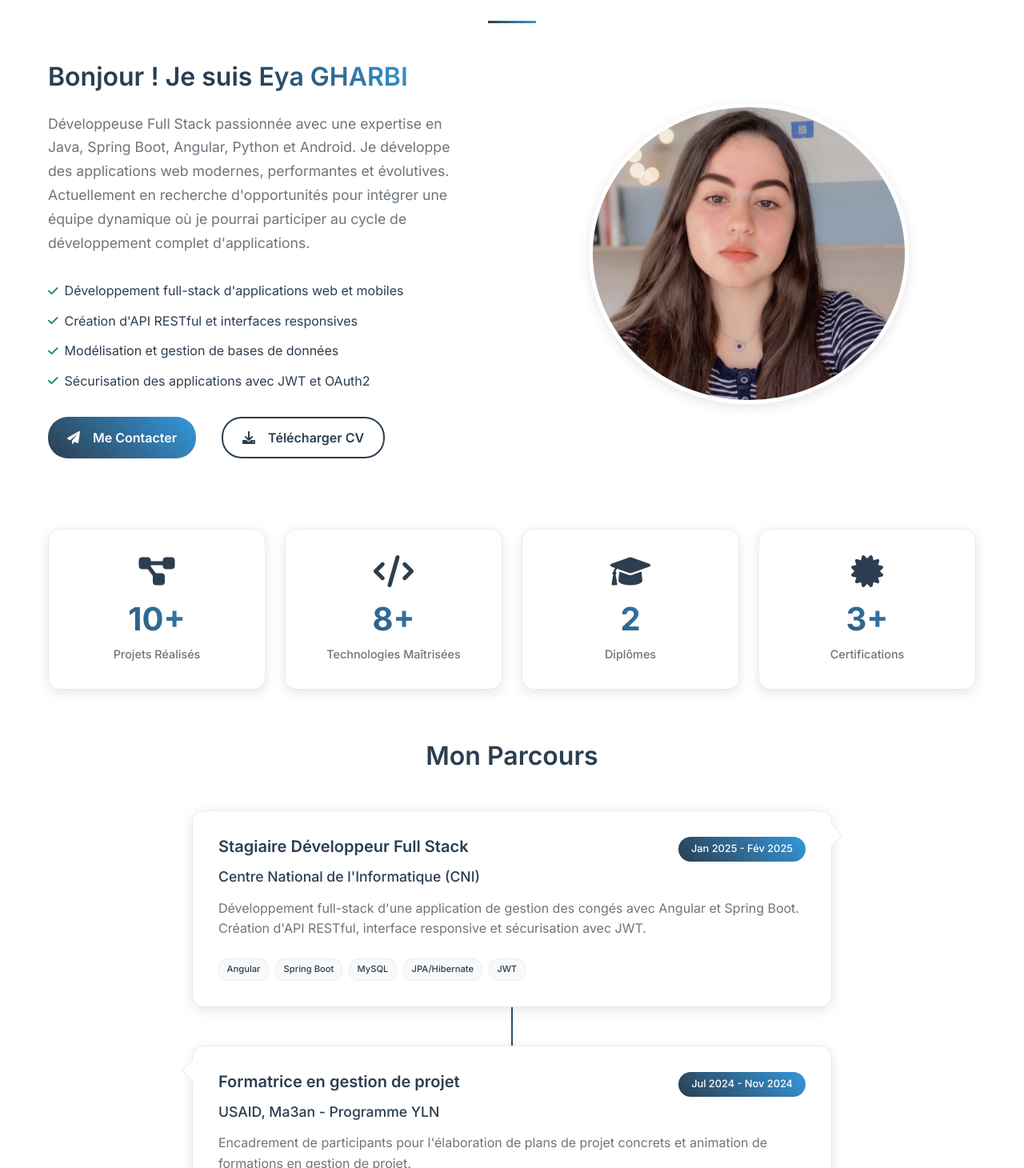
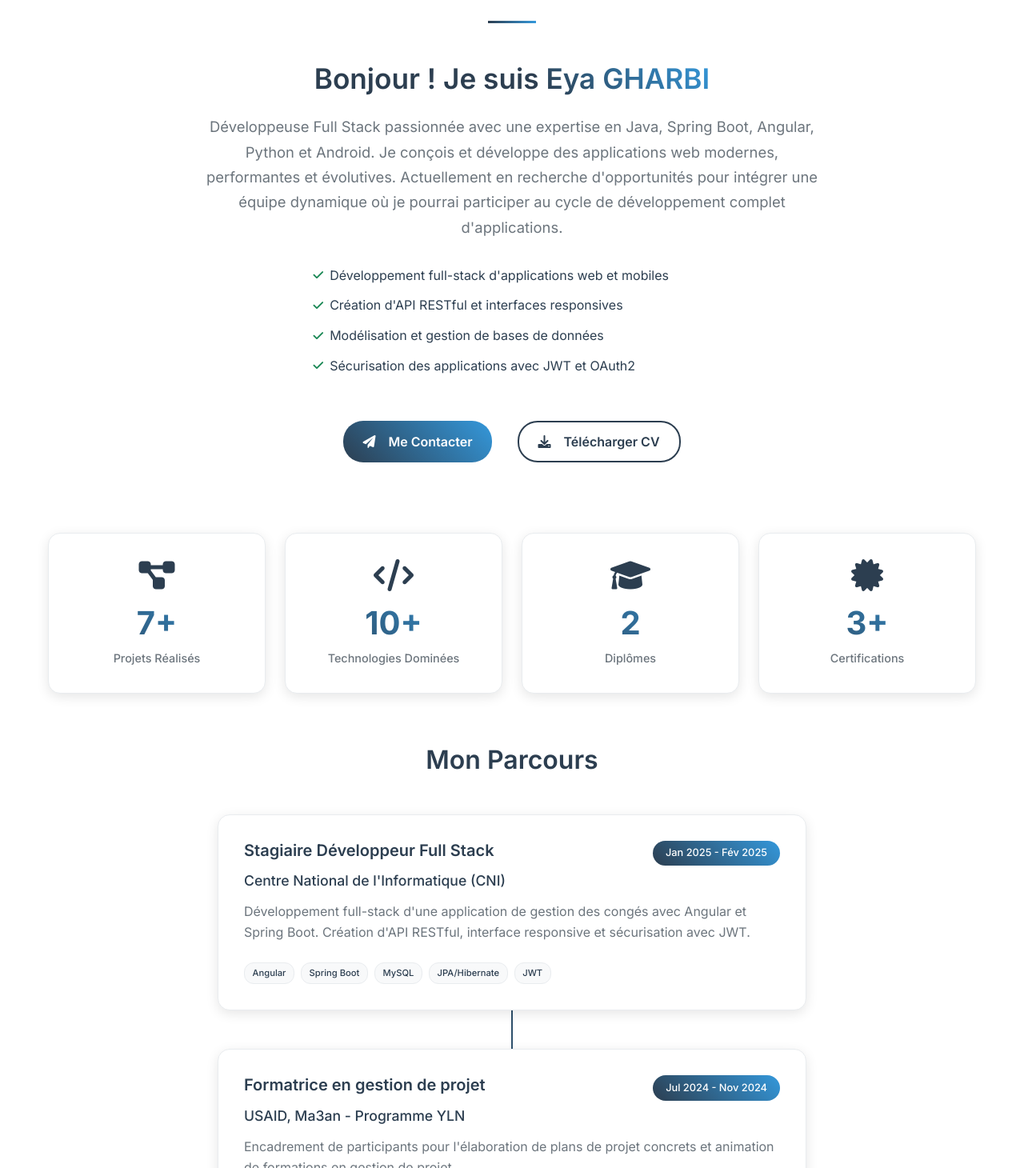
Before and after one commit to Eya480/eya.gharbi.github.io, an Angular app: page /about in a window 1280 px wide. Shown: the part 250-1710 px from the top of the page at 80% size. Built offline with nearby package versions, Linux system fonts and the light colour scheme.

Commit message:
4d commit

```diff
--- a/angular.json
+++ b/angular.json
@@ -17,10 +17,10 @@
         "build": {
           "builder": "@angular/build:application",
           "options": {
+            "index": "src/index.html",
+            "outputPath": "dist/mon-portfolio",
             "browser": "src/main.ts",
-            "polyfills": [
-              "zone.js"
-            ],
+            "polyfills": ["zone.js"],
             "tsConfig": "tsconfig.app.json",
             "inlineStyleLanguage": "scss",
             "assets": [
@@ -30,9 +30,7 @@
               }
             ],
             "extractLicenses": false,
-            "styles": [
-              "src/styles.scss"
-            ]
+            "styles": ["src/styles.scss"]
           },
           "configurations": {
             "production": {
@@ -77,10 +75,7 @@
         "test": {
           "builder": "@angular/build:karma",
           "options": {
-            "polyfills": [
-              "zone.js",
-              "zone.js/testing"
-            ],
+            "polyfills": ["zone.js", "zone.js/testing"],
             "tsConfig": "tsconfig.spec.json",
             "inlineStyleLanguage": "scss",
             "assets": [
@@ -89,12 +84,8 @@
                 "input": "public"
               }
             ],
-            "styles": [
-              "src/styles.scss"
-            ]
-            ,"scripts": [
-              "node_modules/bootstrap/dist/js/bootstrap.bundle.min.js"
-            ]
+            "styles": ["src/styles.scss"],
+            "scripts": ["node_modules/bootstrap/dist/js/bootstrap.bundle.min.js"]
           }
         }
       }
--- a/src/app/components/about/about.html
+++ b/src/app/components/about/about.html
@@ -7,19 +7,20 @@
       <div class="section-divider"></div>
     </header>
 
-    <!-- Contenu principal -->
-    <div class="row align-items-center mb-5">
-      <!-- Colonne texte -->
-      <div class="col-lg-6">
-        <article class="about-content">
+    <!-- Contenu principal - Centré sans photo -->
+    <div class="row justify-content-center mb-5">
+      <div class="col-lg-10 col-xl-8">
+        <article class="about-content text-center">
           <h3 class="about-greeting">Bonjour ! Je suis <span class="text-primary">Eya GHARBI</span></h3>
           <p class="about-description">
             Développeuse Full Stack passionnée avec une expertise en Java, Spring Boot, Angular, Python et Android.
-            Je développe des applications web modernes, performantes et évolutives. Actuellement en recherche d'opportunités
+            Je conçois et développe des applications web modernes, performantes et évolutives. Actuellement en recherche d'opportunités
             pour intégrer une équipe dynamique où je pourrai participer au cycle de développement complet d'applications.
           </p>
 
           <!-- Points forts -->
+          <div class="row justify-content-center mt-4">
+            <div class="col-lg-8">
               <ul class="about-highlights list-unstyled">
                 <li class="highlight-item">
                   <i class="fas fa-check text-success me-2" aria-hidden="true"></i>
@@ -38,6 +39,8 @@
                   <span>Sécurisation des applications avec JWT et OAuth2</span>
                 </li>
               </ul>
+            </div>
+          </div>
 
           <!-- Actions -->
           <div class="about-actions mt-4">
@@ -52,25 +55,12 @@
           </div>
         </article>
       </div>
-
-      <!-- Colonne image -->
-      <div class="col-lg-6">
-        <figure class="about-image text-center">
-          <img
-            src="assets/profile.png"
-            alt="Eya EL GHARBI - Développeuse Full Stack"
-            class="img-fluid rounded-circle profile-image"
-            width="400"
-            height="400"
-            loading="lazy">
-        </figure>
-      </div>
     </div>
 
     <!-- Statistiques -->
     <section class="stats-section mb-5" aria-labelledby="stats-heading">
       <h3 id="stats-heading" class="sr-only">Mes statistiques</h3>
-      <div class="row g-4">
+      <div class="row g-4 justify-content-center">
         @for (stat of stats; track stat.label) {
           <div class="col-xl-3 col-md-6">
             <article class="stat-card text-center">
--- a/src/app/components/about/about.scss
+++ b/src/app/components/about/about.scss
@@ -8,25 +8,6 @@ $dark-color: #2c3e50;
 $text-muted: #6c757d;
 $success-color: #27ae60;
 $border-color: #e9ecef;
-
-// Mixins
-@mixin flex-center {
-  display: flex;
-  align-items: center;
-  justify-content: center;
-}
-
-@mixin card-shadow {
-  box-shadow: 0 4px 15px rgba(0, 0, 0, 0.1);
-  transition: all 0.3s ease;
-}
-
-@mixin hover-lift {
-  &:hover {
-    transform: translateY(-5px);
-    box-shadow: 0 8px 25px rgba(0, 0, 0, 0.15);
-  }
-}
 
 // Section About
 .about-section {
@@ -63,12 +44,10 @@ $border-color: #e9ecef;
   }
 }
 
-// Contenu principal
+// Contenu principal - Centré
 .about-content {
-  padding-right: 2rem;
-
   .about-greeting {
-    font-size: 2rem;
+    font-size: 2.2rem;
     font-weight: 600;
     color: $dark-color;
     margin-bottom: 1.5rem;
@@ -83,7 +62,7 @@ $border-color: #e9ecef;
   }
 
   .about-description {
-    font-size: 1.1rem;
+    font-size: 1.15rem;
     line-height: 1.7;
     color: $text-muted;
     margin-bottom: 2rem;
@@ -99,9 +78,11 @@ $border-color: #e9ecef;
     margin-bottom: 0.75rem;
     font-size: 1rem;
     color: $dark-color;
+    justify-content: flex-start;
 
     i {
       font-size: 0.9rem;
+      flex-shrink: 0;
     }
   }
 }
@@ -110,6 +91,7 @@ $border-color: #e9ecef;
   display: flex;
   gap: 1rem;
   flex-wrap: wrap;
+  justify-content: center;
 
   .btn {
     border-radius: 25px;
@@ -142,25 +124,6 @@ $border-color: #e9ecef;
   }
 }
 
-// Image de profil
-.about-image {
-  position: relative;
-
-  .profile-image {
-    width: 100%;
-    max-width: 400px;
-    height: auto;
-    border: 5px solid $white;
-    @include card-shadow;
-    transition: all 0.3s ease;
-
-    &:hover {
-      transform: scale(1.02);
-      box-shadow: 0 10px 30px rgba(0, 0, 0, 0.2);
-    }
-  }
-}
-
 // Section Statistiques
 .stats-section {
   margin: 4rem 0;
@@ -169,9 +132,14 @@ $border-color: #e9ecef;
     background: $white;
     border-radius: 15px;
     padding: 2rem 1rem;
-    @include card-shadow;
-    @include hover-lift;
+    box-shadow: 0 4px 15px rgba(0, 0, 0, 0.1);
+    transition: all 0.3s ease;
     border: 1px solid $border-color;
+
+    &:hover {
+      transform: translateY(-5px);
+      box-shadow: 0 8px 25px rgba(0, 0, 0, 0.15);
+    }
 
     .stat-icon {
       font-size: 2.5rem;
@@ -229,57 +197,22 @@ $border-color: #e9ecef;
 
 .timeline-item {
   margin-bottom: 3rem;
-}
-
-.timeline-marker {
-  position: absolute;
-  left: 50%;
-  transform: translateX(-50%);
-  width: 60px;
-  height: 60px;
-  background: $white;
-  border: 3px solid $primary-color;
-  border-radius: 50%;
-  @include flex-center;
-  z-index: 2;
-  @include card-shadow;
-
-  i {
-    font-size: 1.2rem;
-    color: $primary-color;
-  }
+  position: relative;
 }
 
 .timeline-content {
-  flex: 1;
   background: $white;
   border-radius: 15px;
   padding: 2rem;
-  @include card-shadow;
-  @include hover-lift;
+  box-shadow: 0 4px 15px rgba(0, 0, 0, 0.1);
+  transition: all 0.3s ease;
   border: 1px solid $border-color;
   position: relative;
+  margin: 0 2rem;
 
-  &::before {
-    content: '';
-    position: absolute;
-    top: 20px;
-    width: 20px;
-    height: 20px;
-    background: $white;
-    transform: rotate(45deg);
-  }
-
-  .timeline-item:nth-child(odd) &::before {
-    right: -10px;
-    border-right: 1px solid $border-color;
-    border-top: 1px solid $border-color;
-  }
-
-  .timeline-item:nth-child(even) &::before {
-    left: -10px;
-    border-left: 1px solid $border-color;
-    border-bottom: 1px solid $border-color;
+  &:hover {
+    transform: translateY(-5px);
+    box-shadow: 0 8px 25px rgba(0, 0, 0, 0.15);
   }
 }
 
@@ -342,49 +275,7 @@ $border-color: #e9ecef;
   }
 }
 
-// Variantes des éléments de timeline
-.timeline-item-work {
-  .timeline-marker {
-    border-color: $secondary-color;
-    background: linear-gradient(45deg, $secondary-color, lighten($secondary-color, 20%));
-
-    i {
-      color: $white;
-    }
-  }
-}
-
-.timeline-item-education {
-  .timeline-marker {
-    border-color: $accent-color;
-    background: linear-gradient(45deg, $accent-color, lighten($accent-color, 20%));
-
-    i {
-      color: $white;
-    }
-  }
-}
-
 // Responsive
-@media (max-width: 992px) {
-  .about-section.section-padding {
-    padding: 4rem 0;
-  }
-
-  .about-content {
-    padding-right: 0;
-    margin-bottom: 3rem;
-  }
-
-  .about-greeting {
-    font-size: 1.8rem !important;
-  }
-
-  .stats-section {
-    margin: 3rem 0;
-  }
-}
-
 @media (max-width: 768px) {
   .about-section.section-padding {
     padding: 3rem 0;
@@ -395,61 +286,33 @@ $border-color: #e9ecef;
   }
 
   .about-greeting {
-    font-size: 1.6rem !important;
-    text-align: center;
+    font-size: 1.8rem !important;
   }
 
   .about-description {
-    text-align: center;
-  }
-
-  .about-highlights {
-    text-align: center;
-
-    .highlight-item {
-      justify-content: center;
-    }
+    font-size: 1rem !important;
   }
 
   .about-actions {
-    justify-content: center;
+    flex-direction: column;
+    align-items: center;
+
+    .btn {
+      width: 100%;
+      max-width: 250px;
+      margin: 0.25rem 0;
+    }
   }
 
   .timeline {
     &::before {
-      left: 30px;
+      left: 20px;
     }
   }
 
-  .timeline-item {
-    flex-direction: row !important;
-    margin-left: 60px;
-
-    .timeline-content {
-      margin-left: 2rem !important;
-      margin-right: 0 !important;
-      text-align: left !important;
-
-      &::before {
-        left: -10px !important;
-        right: auto !important;
-        border-left: 1px solid $border-color;
-        border-bottom: 1px solid $border-color;
-        border-right: none;
-        border-top: none;
-      }
-    }
-  }
-
-  .timeline-marker {
-    left: 0;
-    transform: none;
-    width: 50px;
-    height: 50px;
-
-    i {
-      font-size: 1rem;
-    }
+  .timeline-content {
+    margin-left: 3rem !important;
+    margin-right: 1rem !important;
   }
 
   .timeline-header {
@@ -459,35 +322,7 @@ $border-color: #e9ecef;
   }
 }
 
-@media (max-width: 576px) {
-  .about-actions {
-    flex-direction: column;
-    align-items: center;
-
-    .btn {
-      width: 100%;
-      max-width: 250px;
-    }
-  }
-
-  .stat-card {
-    padding: 1.5rem 0.5rem !important;
-
-    .stat-value {
-      font-size: 2rem !important;
-    }
-  }
-
-  .timeline-content {
-    padding: 1.5rem !important;
-  }
-
-  .profile-image {
-    max-width: 300px !important;
-  }
-}
-
-// Animation d'apparition
+// Animations
 @keyframes fadeInUp {
   from {
     opacity: 0;
@@ -500,7 +335,6 @@ $border-color: #e9ecef;
 }
 
 .about-content,
-.about-image,
 .stat-card,
 .timeline-item {
   animation: fadeInUp 0.6s ease-out;
--- a/src/app/components/about/about.ts
+++ b/src/app/components/about/about.ts
@@ -25,8 +25,8 @@ interface Stat {
 })
 export class About implements OnInit {
   stats: Stat[] = [
-    { icon: 'fas fa-project-diagram', value: '10+', label: 'Projets Réalisés' },
-    { icon: 'fas fa-code', value: '8+', label: 'Technologies Maîtrisées' },
+    { icon: 'fas fa-project-diagram', value: '7+', label: 'Projets Réalisés' },
+    { icon: 'fas fa-code', value: '10+', label: 'Technologies Dominées' },
     { icon: 'fas fa-graduation-cap', value: '2', label: 'Diplômes' },
     { icon: 'fas fa-certificate', value: '3+', label: 'Certifications' }
   ];
--- a/src/app/components/hero/hero.html
+++ b/src/app/components/hero/hero.html
@@ -38,12 +38,12 @@
           <!-- Statistiques -->
           <div class="hero-stats">
             <div class="stat-item">
-              <span class="stat-number">10+</span>
+              <span class="stat-number">7+</span>
               <span class="stat-label">Projets réalisés</span>
             </div>
             <div class="stat-item">
-              <span class="stat-number">12+</span>
-              <span class="stat-label">Technologies maîtrisées</span>
+              <span class="stat-number">10+</span>
+              <span class="stat-label">Technologies dominées</span>
             </div>
             <div class="stat-item">
               <span class="stat-number">2</span>
--- a/src/app/components/hero/hero.ts
+++ b/src/app/components/hero/hero.ts
@@ -13,11 +13,7 @@ export class Hero implements OnInit {
   subtitle = 'Passionnée par les technologies modernes et innovantes';
   typedText = '';
   private phrases = [
-    'Développeuse Full Stack',
-    'Spécialiste Spring Boot & Angular',
-    'Passionnée par l\'innovation technologique',
     'À la recherche de nouveaux défis professionnels',
-    'Expert en développement web & mobile'
   ];
   private currentPhraseIndex = 0;
   private currentCharIndex = 0;
--- a/src/app/services/portfolio.ts
+++ b/src/app/services/portfolio.ts
@@ -9,33 +9,33 @@ import { Project } from '../models/project';
 export class Portfolio {
   private skills: Skill[] = [
     // Frontend
-    { id: 1, name: 'Angular', level: 85, category: 'frontend', icon: 'fab fa-angular', yearsOfExperience: 2 },
-    { id: 2, name: 'TypeScript', level: 80, category: 'frontend', icon: 'fab fa-js-square', yearsOfExperience: 2 },
-    { id: 3, name: 'HTML/CSS', level: 90, category: 'frontend', icon: 'fab fa-html5', yearsOfExperience: 5 },
-    { id: 4, name: 'JavaScript', level: 85, category: 'frontend', icon: 'fab fa-js', yearsOfExperience: 5 },
-    { id: 5, name: 'Bootstrap', level: 85, category: 'frontend', icon: 'fab fa-bootstrap', yearsOfExperience: 2 },
+    { id: 1, name: 'Angular', level: 90, category: 'frontend', icon: 'fab fa-angular', yearsOfExperience: 2 },
+    { id: 2, name: 'TypeScript', level: 85, category: 'frontend', icon: 'fab fa-js-square', yearsOfExperience: 2 },
+    { id: 3, name: 'HTML/CSS', level: 95, category: 'frontend', icon: 'fab fa-html5', yearsOfExperience: 5 },
+    { id: 4, name: 'JavaScript', level: 95, category: 'frontend', icon: 'fab fa-js', yearsOfExperience: 5 },
+    { id: 5, name: 'Bootstrap', level: 90, category: 'frontend', icon: 'fab fa-bootstrap', yearsOfExperience: 2 },
 
     // Backend
     { id: 6, name: 'Spring Boot', level: 80, category: 'backend', icon: 'fas fa-leaf', yearsOfExperience: 2 },
     { id: 7, name: 'Java', level: 90, category: 'backend', icon: 'fab fa-java', yearsOfExperience: 2 },
-    { id: 8, name: 'Node.js', level: 80, category: 'backend', icon: 'fab fa-node-js', yearsOfExperience: 2 },
-    { id: 9, name: 'PHP', level: 90, category: 'backend', icon: 'fab fa-php', yearsOfExperience: 2 },
-    { id: 10, name: 'Symfony', level: 90, category: 'backend', icon: 'fab fa-symfony', yearsOfExperience: 1 },
+    { id: 8, name: 'Node.js', level: 90, category: 'backend', icon: 'fab fa-node-js', yearsOfExperience: 2 },
+    { id: 9, name: 'PHP', level: 95, category: 'backend', icon: 'fab fa-php', yearsOfExperience: 2 },
+    { id: 10, name: 'Symfony', level: 95, category: 'backend', icon: 'fab fa-symfony', yearsOfExperience: 1 },
     { id: 11, name: 'Python', level: 80, category: 'backend', icon: 'fab fa-python', yearsOfExperience: 2 },
 
     // Database
-    { id: 12, name: 'MySQL', level: 80, category: 'database', icon: 'fas fa-database', yearsOfExperience: 2 },
+    { id: 12, name: 'MySQL', level: 95, category: 'database', icon: 'fas fa-database', yearsOfExperience: 2 },
     { id: 13, name: 'MongoDB', level: 70, category: 'database', icon: 'fas fa-database', yearsOfExperience: 1 },
-    { id: 14, name: 'Oracle', level: 80, category: 'database', icon: 'fas fa-database', yearsOfExperience: 4 },
+    { id: 14, name: 'Oracle', level: 95, category: 'database', icon: 'fas fa-database', yearsOfExperience: 4 },
     { id: 15, name: 'SQL Server', level: 80, category: 'database', icon: 'fas fa-database', yearsOfExperience: 2 },
 
     // Mobile
     { id: 16, name: 'React Native', level: 50, category: 'mobile', icon: 'fab fa-react', yearsOfExperience: 1 },
-    { id: 17, name: 'Kotlin', level: 80, category: 'mobile', icon: 'fas fa-mobile-alt', yearsOfExperience: 1 },
+    { id: 17, name: 'Kotlin', level: 60, category: 'mobile', icon: 'fas fa-mobile-alt', yearsOfExperience: 1 },
 
     // Tools
-    { id: 18, name: 'Git', level: 80, category: 'tools', icon: 'fab fa-git-alt', yearsOfExperience: 4 },
-    { id: 20, name: 'Postman', level: 85, category: 'tools', icon: 'fas fa-api', yearsOfExperience: 2 }
+    { id: 18, name: 'Git', level: 90, category: 'tools', icon: 'fab fa-git-alt', yearsOfExperience: 4 },
+    { id: 20, name: 'Postman', level: 95, category: 'tools', icon: 'fas fa-api', yearsOfExperience: 2 }
   ];
 
   private projects: Project[] = [
@@ -57,7 +57,7 @@ export class Portfolio {
     {
       id: 2,
     title: 'Gestion de Projets Scolaires - Mobile',
-    description: 'Application mobile de gestion des projets pédagogiques ISET Radès',
+    description: 'Application mobile de gestion des projets pédagogiques',
     detailedDescription: 'Application mobile dédiée à la gestion des projets pédagogiques. Fonctionnalités mobiles : notifications push, consultation hors ligne, dépôt de photos, géolocalisation pour les projets terrain.',
     imageUrl: 'assets/gestionPMobile.png',
     technologies: ['Android', 'Angular', 'TypeScript', 'Kotlib', 'MongoDB'],
@@ -72,7 +72,7 @@ export class Portfolio {
     {
       id: 3,
     title: 'Gestion de Projets Scolaires - Web',
-    description: 'Plateforme web de gestion des projets pédagogiques ISET Radès',
+    description: 'Plateforme web de gestion des projets pédagogiques',
     detailedDescription: 'Application web complète pour la gestion administrative des projets. Interface d\'administration avancée, génération de rapports PDF, gestion des utilisateurs, tableau de bord analytique.',
     imageUrl: 'assets/gestionPWeb.png',
     technologies: ['Spring Boot', 'Angular', 'MongoDB', 'TypeScript', 'Bootstrap', 'Chart.js'],
@@ -128,21 +128,6 @@ export class Portfolio {
       featured: false,
       startDate: new Date('2025-04-01'),
       endDate: new Date('2025-05-14'),
-      status: 'completed'
-    },
-    {
-      id: 7,
-      title: 'Application Mobile React Native',
-      description: 'Application cross-platform de profil utilisateur',
-      detailedDescription: 'Première application mobile cross-platform développée avec React Native. Gestion de profil utilisateur avec photo, informations personnelles et paramètres. Interface moderne et responsive.',
-      imageUrl: 'assets/projects/react-native-app.jpg',
-      technologies: ['React Native', 'JavaScript', 'Expo', 'Mobile Development'],
-      githubUrl: 'https://github.com/Eya480/Mini-App-React-Native-Profil-Utilisateur-',
-      demoUrl: null,
-      category: 'mobile',
-      featured: false,
-      startDate: new Date('2025-11-01'),
-      endDate: new Date('2025-11-02'),
       status: 'completed'
     },
     {
```
Lines whose indentation alone changed are shown as unchanged.
